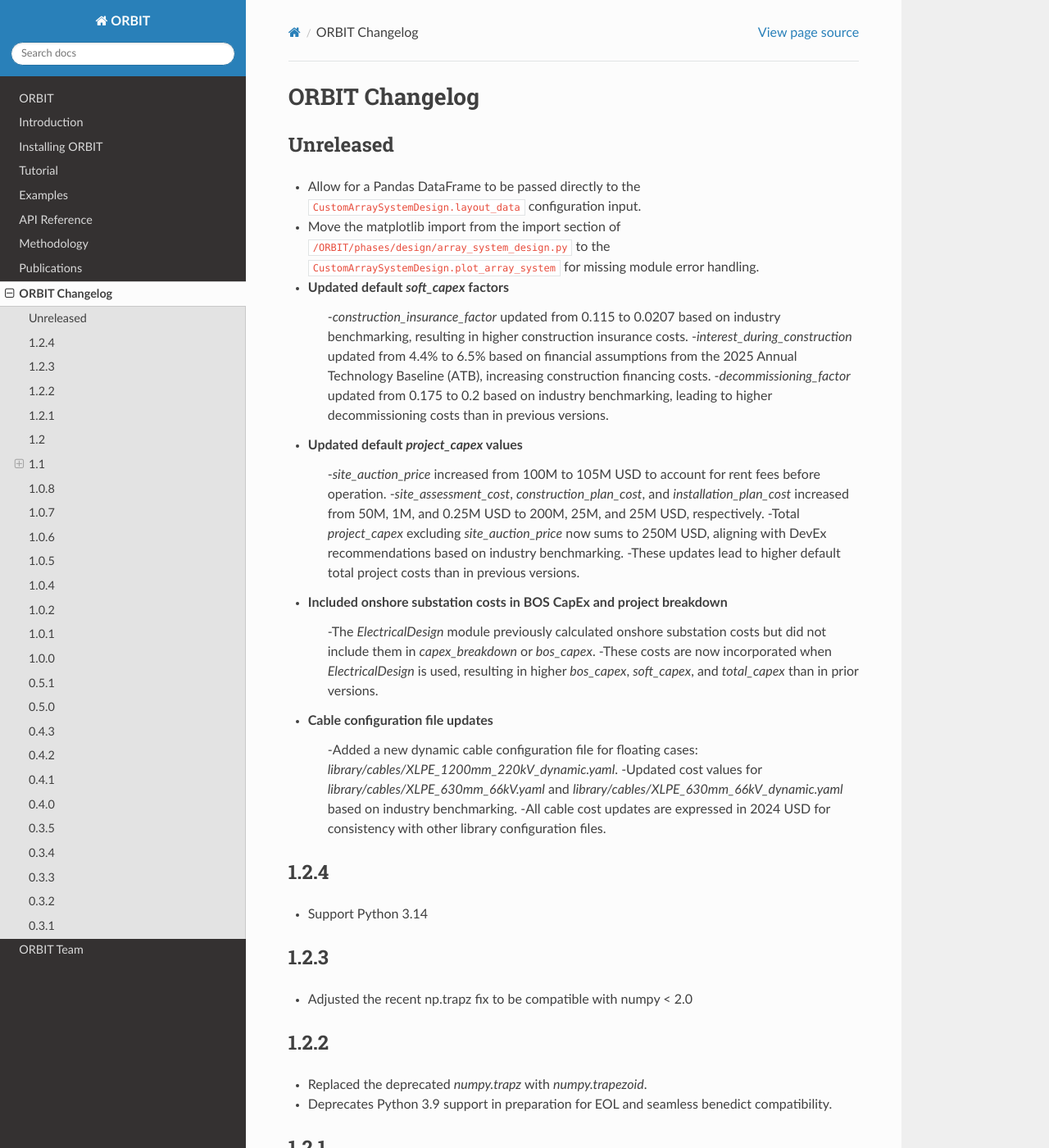
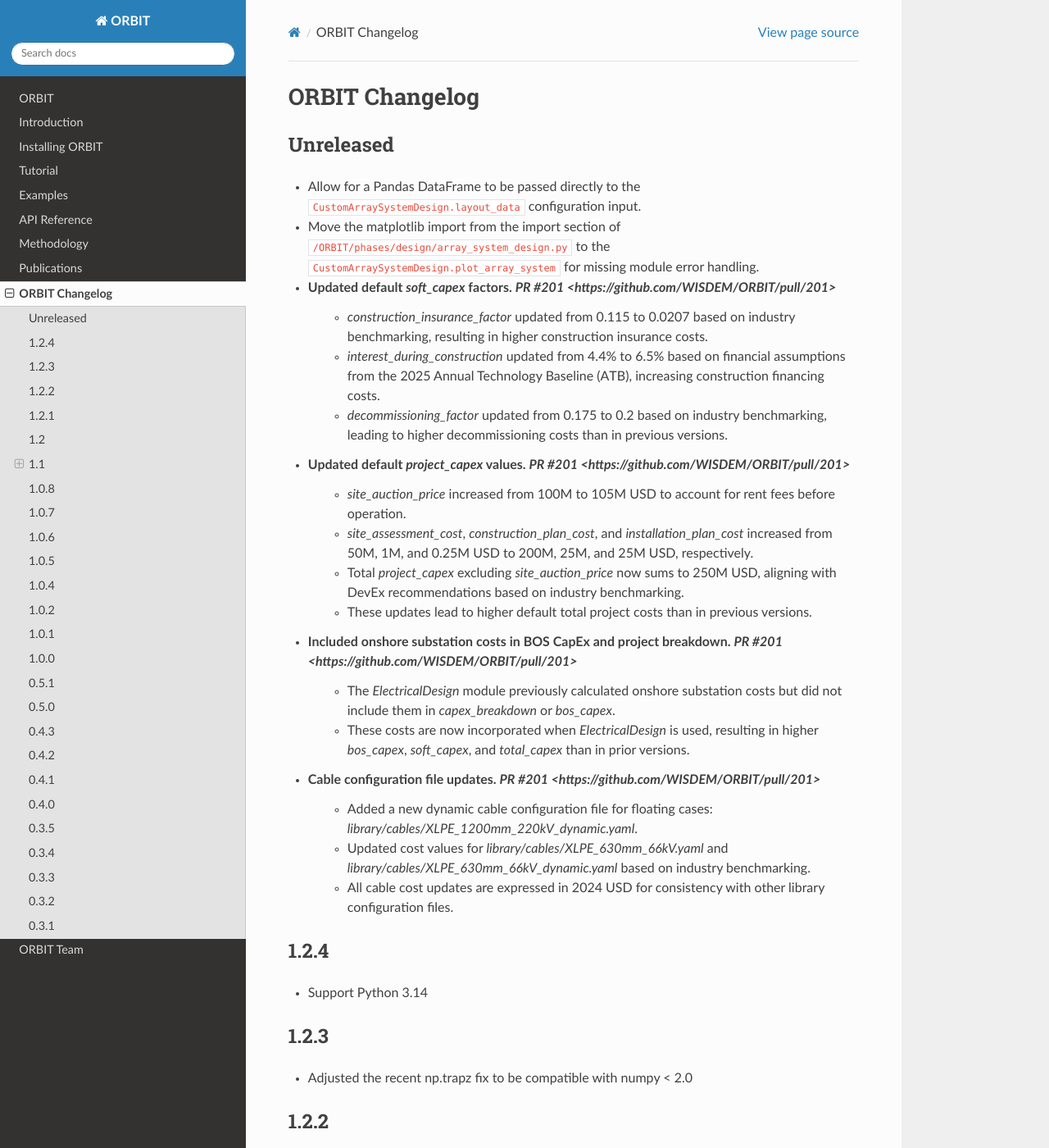
Before and after one commit to WISDEM/ORBIT, a Sphinx documentation site: the page built from docs/source/changelog.rst, in a window 1280 px wide and 1400 px high. Shown: the whole window at 82% size. Built offline with Sphinx 7.4.7 and the Read the Docs theme 3.1.0, drawn with Linux system fonts in a browser that asks for light colours.

Commit message:
update changelog, third try

```diff
--- a/docs/source/changelog.rst
+++ b/docs/source/changelog.rst
@@ -9,22 +9,22 @@
   configuration input.
 - Move the matplotlib import from the import section of ``/ORBIT/phases/design/array_system_design.py``
   to the ``CustomArraySystemDesign.plot_array_system`` for missing module error handling.
-- Updated default `soft_capex` factors
-    -`construction_insurance_factor` updated from 0.115 to 0.0207 based on industry benchmarking, resulting in higher construction insurance costs.
-    -`interest_during_construction` updated from 4.4% to 6.5% based on financial assumptions from the 2025 Annual Technology Baseline (ATB), increasing construction financing costs.
-    -`decommissioning_factor` updated from 0.175 to 0.2 based on industry benchmarking, leading to higher decommissioning costs than in previous versions.
-- Updated default `project_capex` values
-    -`site_auction_price` increased from 100M to 105M USD to account for rent fees before operation.
-    -`site_assessment_cost`, `construction_plan_cost`, and `installation_plan_cost` increased from 50M, 1M, and 0.25M USD to 200M, 25M, and 25M USD, respectively.
-    -Total `project_capex` excluding `site_auction_price` now sums to 250M USD, aligning with DevEx recommendations based on industry benchmarking.
-    -These updates lead to higher default total project costs than in previous versions.
-- Included onshore substation costs in BOS CapEx and project breakdown
-    -The `ElectricalDesign` module previously calculated onshore substation costs but did not include them in `capex_breakdown` or `bos_capex`.
-    -These costs are now incorporated when `ElectricalDesign` is used, resulting in higher `bos_capex`, `soft_capex`, and `total_capex` than in prior versions.
-- Cable configuration file updates
-    -Added a new dynamic cable configuration file for floating cases: `library/cables/XLPE_1200mm_220kV_dynamic.yaml`.
-    -Updated cost values for `library/cables/XLPE_630mm_66kV.yaml` and `library/cables/XLPE_630mm_66kV_dynamic.yaml` based on industry benchmarking.
-    -All cable cost updates are expressed in 2024 USD for consistency with other library configuration files.
+- Updated default `soft_capex` factors. `PR #201 <https://github.com/WISDEM/ORBIT/pull/201>`
+    - `construction_insurance_factor` updated from 0.115 to 0.0207 based on industry benchmarking, resulting in higher construction insurance costs.
+    - `interest_during_construction` updated from 4.4% to 6.5% based on financial assumptions from the 2025 Annual Technology Baseline (ATB), increasing construction financing costs.
+    - `decommissioning_factor` updated from 0.175 to 0.2 based on industry benchmarking, leading to higher decommissioning costs than in previous versions.
+- Updated default `project_capex` values. `PR #201 <https://github.com/WISDEM/ORBIT/pull/201>`
+    - `site_auction_price` increased from 100M to 105M USD to account for rent fees before operation.
+    - `site_assessment_cost`, `construction_plan_cost`, and `installation_plan_cost` increased from 50M, 1M, and 0.25M USD to 200M, 25M, and 25M USD, respectively.
+    - Total `project_capex` excluding `site_auction_price` now sums to 250M USD, aligning with DevEx recommendations based on industry benchmarking.
+    - These updates lead to higher default total project costs than in previous versions.
+- Included onshore substation costs in BOS CapEx and project breakdown. `PR #201 <https://github.com/WISDEM/ORBIT/pull/201>`
+    - The `ElectricalDesign` module previously calculated onshore substation costs but did not include them in `capex_breakdown` or `bos_capex`.
+    - These costs are now incorporated when `ElectricalDesign` is used, resulting in higher `bos_capex`, `soft_capex`, and `total_capex` than in prior versions.
+- Cable configuration file updates. `PR #201 <https://github.com/WISDEM/ORBIT/pull/201>`
+    - Added a new dynamic cable configuration file for floating cases: `library/cables/XLPE_1200mm_220kV_dynamic.yaml`.
+    - Updated cost values for `library/cables/XLPE_630mm_66kV.yaml` and `library/cables/XLPE_630mm_66kV_dynamic.yaml` based on industry benchmarking.
+    - All cable cost updates are expressed in 2024 USD for consistency with other library configuration files.
 
 1.2.4
 -----
```
